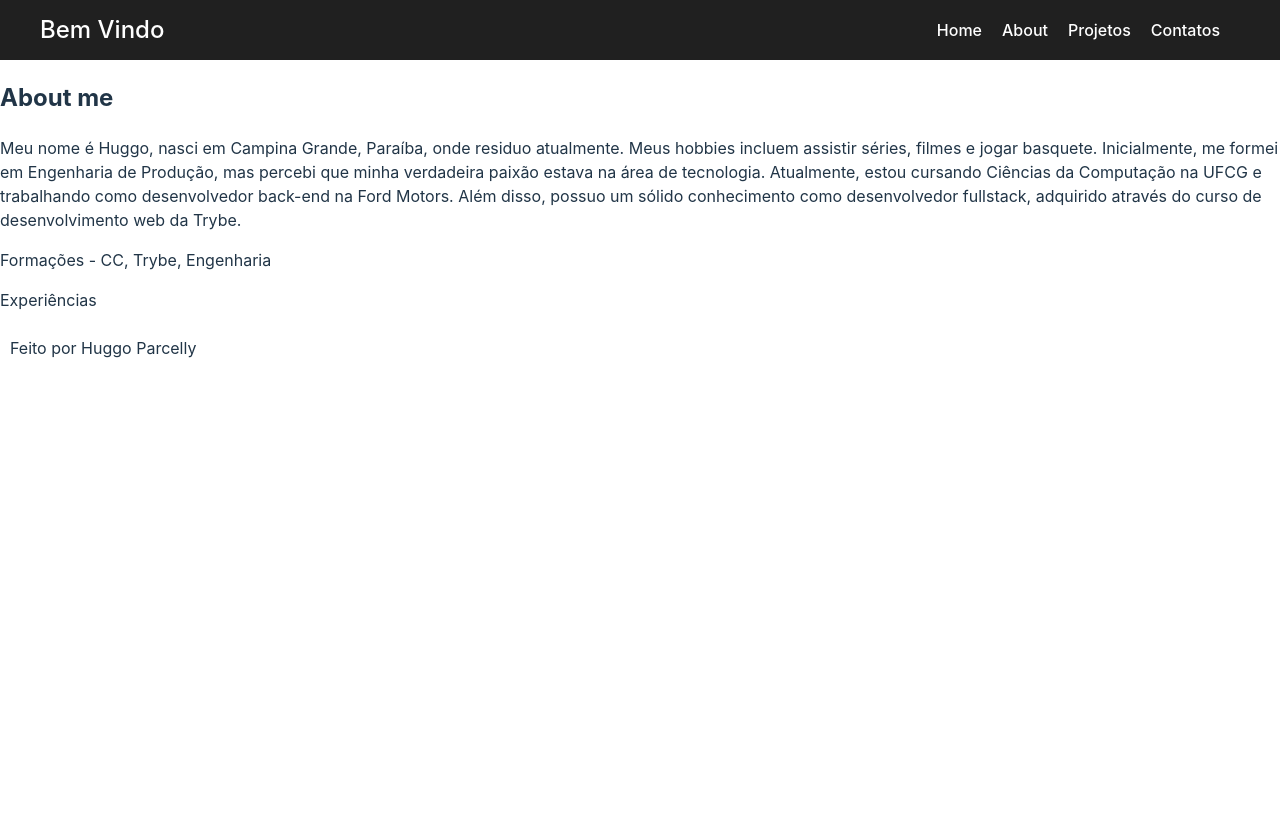
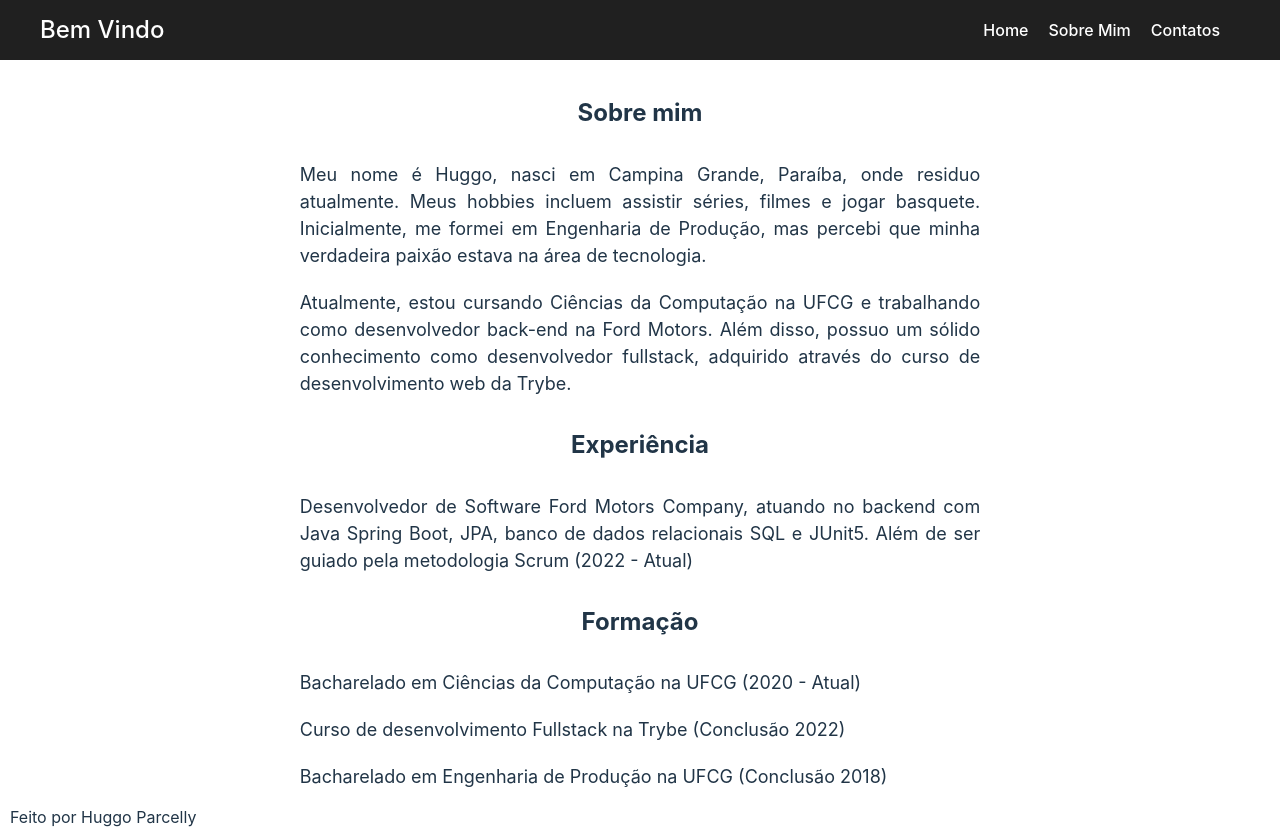
Before and after one commit to huggoparcelly/huggoparcelly.github.io, a React (Vite) app: page /about in a window 1280 px wide. Before the commit the page ends 800 px from the top, so only its background shows below. Built offline with nearby package versions, Linux system fonts and the light colour scheme.

Commit message:
add about me page

```diff
--- a/src/App.tsx
+++ b/src/App.tsx
@@ -3,8 +3,9 @@ import { Route, Routes } from 'react-router-dom'
 import Footer from './components/Footer'
 import Header from './components/Header'
 import Home from './page/Home'
-import About from './components/About'
+
 import NotFound from './page/NotFound'
+import About from './page/About'
 
 
 function App() {
--- a/src/components/About/index.tsx
+++ /dev/null
@@ -1,14 +0,0 @@
-export default function About() {
-    return(
-        <section>
-            <h2>About me</h2>
-            <p>Meu nome é Huggo, nasci em Campina Grande, Paraíba, onde residuo atualmente. Meus hobbies incluem assistir séries, filmes e jogar basquete.
-                Inicialmente, me formei em Engenharia de Produção, mas percebi que minha verdadeira paixão estava na área de tecnologia.
-                Atualmente, estou cursando Ciências da Computação na UFCG e trabalhando como desenvolvedor back-end na Ford Motors.
-                Além disso, possuo um sólido conhecimento como desenvolvedor fullstack, adquirido através do curso de desenvolvimento web da Trybe.
-            </p>
-            <p>Formações - CC, Trybe, Engenharia</p>
-            <p>Experiências </p>
-        </section>
-    )
-}
--- /dev/null
+++ b/src/components/AboutDetails/index.tsx
@@ -0,0 +1,31 @@
+import './styles.css'
+
+export default function AboutDetails() {
+    return(
+        <section className="about-me-container">
+
+            <h2>Sobre mim</h2>
+            <p>
+                Meu nome é Huggo, nasci em Campina Grande, Paraíba, onde residuo atualmente. Meus hobbies incluem assistir séries, filmes e jogar basquete.
+                Inicialmente, me formei em Engenharia de Produção, mas percebi que minha verdadeira paixão estava na área de tecnologia.
+            </p>
+            <p>
+                Atualmente, estou cursando Ciências da Computação na UFCG e trabalhando como desenvolvedor back-end na Ford Motors.
+                Além disso, possuo um sólido conhecimento como desenvolvedor fullstack, adquirido através do curso de desenvolvimento web da Trybe.
+            </p>
+
+            <h2>Experiência</h2>
+            <p>Desenvolvedor de Software Ford Motors Company, atuando no backend com Java Spring Boot,
+                JPA, banco de dados relacionais SQL e JUnit5.
+                Além de ser guiado pela metodologia Scrum (2022 - Atual) </p>
+
+            <h2>Formação</h2>
+            <p>Bacharelado em Ciências da Computação na UFCG (2020 - Atual) </p>
+            <p>Curso de desenvolvimento Fullstack na Trybe (Conclusão 2022)</p>
+            <p>Bacharelado em Engenharia de Produção na UFCG (Conclusão 2018)</p>
+
+            <br />
+
+        </section>
+    )
+}
--- /dev/null
+++ b/src/components/AboutDetails/styles.css
@@ -0,0 +1,29 @@
+.about-me-container {
+    padding: 5px;
+}
+
+.about-me-container h2 {
+    text-align: center;
+}
+
+.about-me-container p {
+    display: flex;
+    text-align: justify;
+    padding: 5px;
+    margin: 5px;
+}
+
+@media screen and (min-width: 750px) {
+    .about-me-container p {
+        width: 60%;
+        font-size: 18px;
+    }
+
+    .about-me-container {
+        display: flex;
+        align-items: center;
+        max-width: 90%;
+        flex-direction: column;
+    }
+
+}
--- a/src/components/Contacts/index.tsx
+++ b/src/components/Contacts/index.tsx
@@ -1,4 +1,4 @@
-export default function About() {
+export default function Contacts() {
     return(
         <section>
             <h2>Contacts</h2>
--- a/src/components/Footer/index.tsx
+++ b/src/components/Footer/index.tsx
@@ -1,5 +1,3 @@
-import './styles.css'
-
 export default function Footer() {
     return (
         <footer>
--- a/src/components/Footer/styles.css
+++ /dev/null
@@ -1,9 +0,0 @@
-footer {
-    bottom: 0;
-    left: 0;
-    height: 20px;
-    padding: 10px 10px;
-    text-align: left;
-    display: flex;
-    align-items: center;
-  }
--- a/src/components/Header/index.tsx
+++ b/src/components/Header/index.tsx
@@ -8,8 +8,8 @@ export default function Header() {
                 <div id="menu-icon">&#8801;</div>
                 <ul>
                     <li>{<Link to="/">Home</Link>}</li>
-                    <li>{<Link to="/about">About</Link>}</li>
-                    <li>{<Link to="/projects">Projetos</Link>}</li>
+                    <li>{<Link to="/about">Sobre Mim</Link>}</li>
+                    {/* <li>{<Link to="/projects">Projetos</Link>}</li> */}
                     <li>{<Link to="/contacts">Contatos</Link>}</li>
                 </ul>
             </header>
--- a/src/index.css
+++ b/src/index.css
@@ -16,7 +16,6 @@
 
 a {
   font-weight: 500;
-  /* color: #646cff; */
   text-decoration: inherit;
 }
 a:hover {
@@ -28,11 +27,21 @@ body {
   place-items: center;
   min-width: 320px;
   min-height: 100vh;
+  position: relative;
 }
 
 h1 {
   font-size: 3.2em;
   line-height: 1.1;
+}
+
+footer {
+  position: absolute;
+  bottom: 0;
+  height: 50px;
+  /* background-color: #007bff; */
+  padding: 0px 10px;
+  margin-top: 5px;
 }
 
 button {
--- /dev/null
+++ b/src/page/About/index.tsx
@@ -0,0 +1,12 @@
+import AboutDetails from '../../components/AboutDetails'
+import './styles.css'
+
+
+
+export default function About() {
+  return (
+    <main className='page-container'>
+      <AboutDetails />
+    </main>
+  )
+}
--- /dev/null
+++ b/src/page/About/styles.css
@@ -0,0 +1,6 @@
+.page-container {
+    display: flex;
+    flex-direction: column;
+    align-items: center;
+    padding: 10px;
+}
```
Also changed, not shown: src/components/About/styles.css (deleted).
